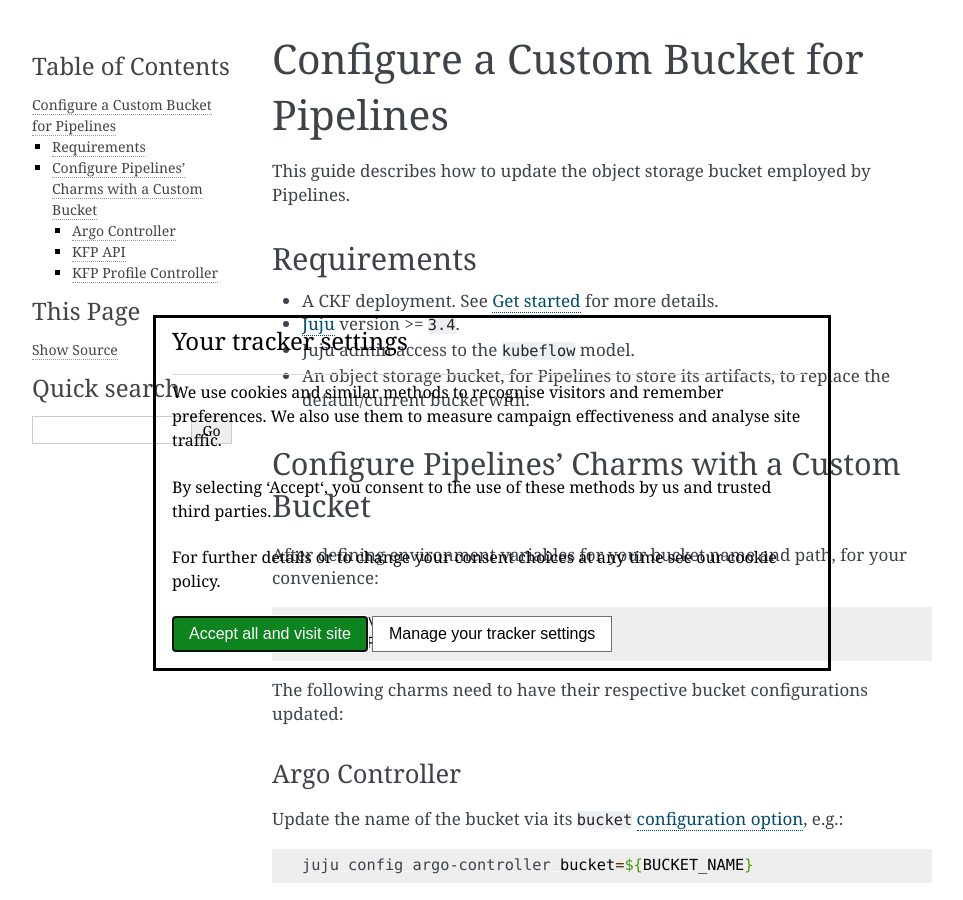
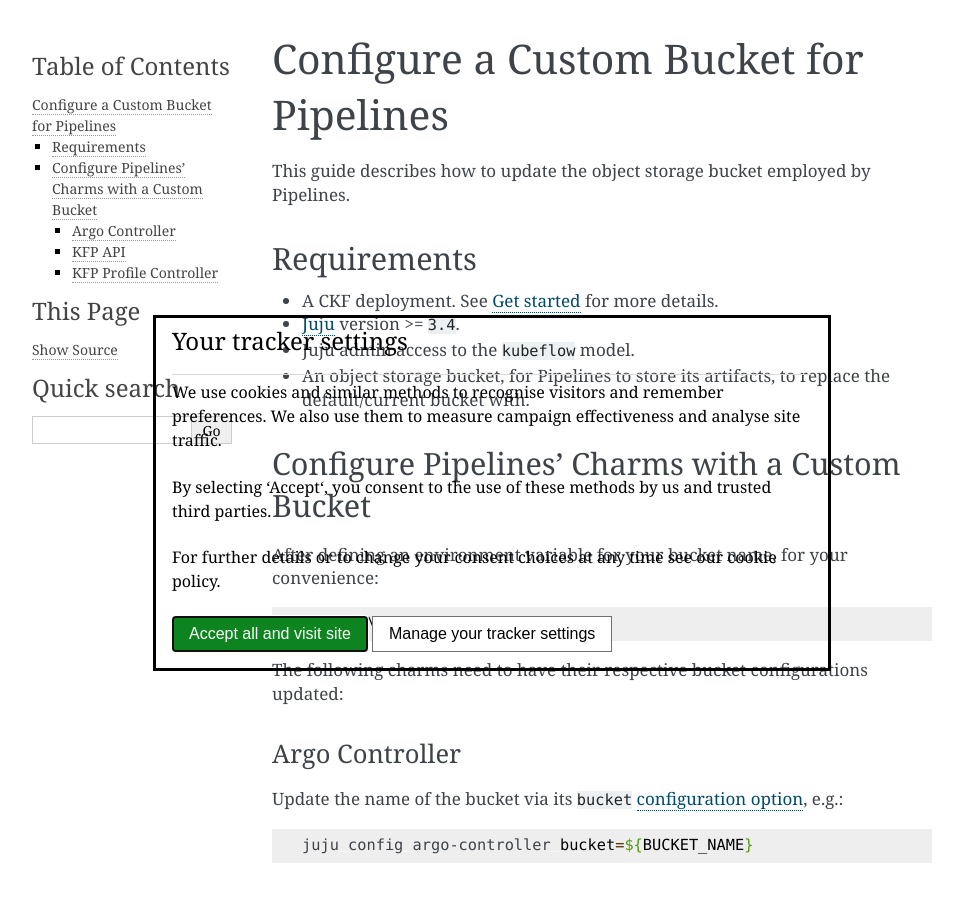
Before and after one commit to canonical/charmed-kubeflow-documentation, a Sphinx documentation site: the page built from docs/how-to/manage/configure-custom-bucket-for-pipelines.rst, in a window 1280 px wide and 900 px high. Shown: the whole window, without its empty margins (148-1111 px from the left). Built offline with Sphinx 7.4.7, drawn with Linux system fonts in a browser that asks for light colours.

Commit message:
docs: hide bucket path parametrization

```diff
--- a/docs/how-to/manage/configure-custom-bucket-for-pipelines.rst
+++ b/docs/how-to/manage/configure-custom-bucket-for-pipelines.rst
@@ -21,12 +21,11 @@
 Configure Pipelines' Charms with a Custom Bucket
 ------------------------------------------------
 
-After defining environment variables for your bucket name and path, for your convenience:
+After defining an environment variable for your bucket name, for your convenience:
 
 .. code-block:: bash
 
   BUCKET_NAME="your-bucket-name"
-  BUCKET_PATH="your/bucket/path"
 
 The following charms need to have their respective bucket configurations updated:
 
@@ -58,7 +57,7 @@
 
 .. code-block:: bash
 
-  juju config kfp-profile-controller default_pipeline_root=minio://${BUCKET_NAME}/${BUCKET_PATH}
+  juju config kfp-profile-controller default_pipeline_root=minio://${BUCKET_NAME}/v2/artifacts
 
 .. note::
 
```
